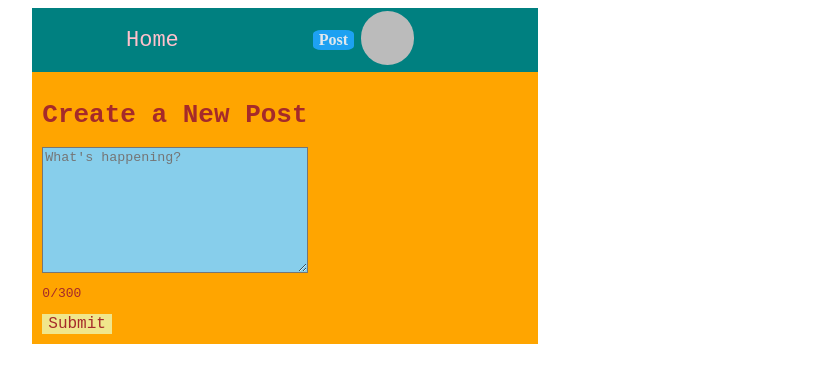
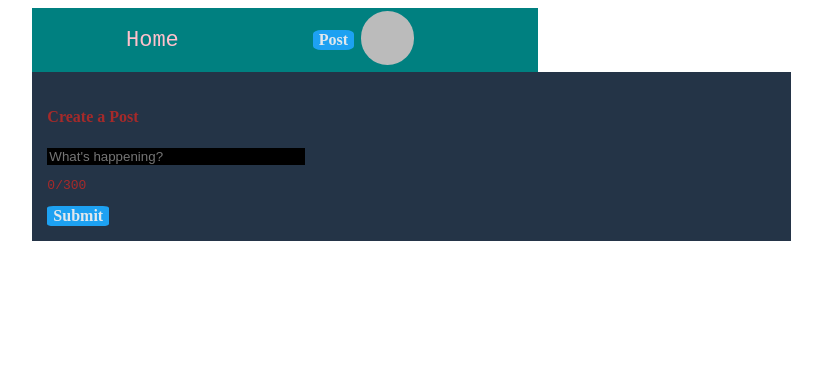
Before and after one commit to a-Cash-dixit/Creative, a Next.js app: page /post in a window 1280 px wide. Shown: the top 382 px of the page, without its empty margins (355-1177 px from the left). Built offline with nearby package versions, Linux system fonts and the light colour scheme; no server answers; sample sign-in values are in the browser's storage.

Commit message:
deploying

```diff
--- a/components/Nav.js
+++ b/components/Nav.js
@@ -2,6 +2,8 @@ import Link from "next/link";
 import { auth } from "../utils/firebase";
 import { useAuthState } from "react-firebase-hooks/auth";
 import Post from "../pages/post";
+import Popup from "reactjs-popup";
+//import "reactjs-popup/dist/styles";
 
 export default function Nav() {
   const [user, loading] = useAuthState(auth);
@@ -27,11 +29,12 @@ export default function Nav() {
         )}
         {user && (
           <div style={{display:"flex",alignItems:"center"}}>
-            <Link href="/post">
-              <button style={{fontWeight:"700", color:"#E1E8ED",background:"#1DA1F2",border:"none",fontSize:"16px",cursor:"pointer",fontFamily:"cursive",borderRadius:"20%"}}>
+
+              <Popup trigger={<button style={{fontWeight:"700", color:"#E1E8ED",background:"#1DA1F2",border:"none",fontSize:"16px",cursor:"pointer",fontFamily:"cursive",borderRadius:"20%"}}>
                 Post
-              </button>
-            </Link>
+              </button>} >
+                <Post></Post>
+              </Popup>
             <Link href="/dashboard">
               <img
                 style={{width:"56%",height:"56%",borderRadius:"100%",margin:"7%"}}
--- a/package.json
+++ b/package.json
@@ -15,7 +15,8 @@
     "react-dom": "18.2.0",
     "react-firebase-hooks": "^5.1.1",
     "react-icons": "^4.7.1",
-    "react-toastify": "^9.1.1"
+    "react-toastify": "^9.1.1",
+    "reactjs-popup": "^2.0.5"
   },
   "devDependencies": {
     "autoprefixer": "^10.4.13",
--- a/pages/post.js
+++ b/pages/post.js
@@ -2,7 +2,7 @@ import { auth, db } from "../utils/firebase";
 import { useAuthState } from "react-firebase-hooks/auth";
 import react from "react";
 import {
-    doc,
+  doc,
   addDoc,
   collection,
   serverTimestamp,
@@ -39,10 +39,10 @@ export default function Post() {
       const docRef = doc(db, "posts", post.id);
       const updatedPost = { ...post, timestamp: serverTimestamp() };
       await updateDoc(docRef, updatedPost);
-      toast.success("Edited Successfully 🖊",{
-        position:toast.POSITION.TOP_CENTER,
-        autoClose:1500
-      })
+      toast.success("Edited Successfully 🖊", {
+        position: toast.POSITION.TOP_CENTER,
+        autoClose: 1500,
+      });
       return route.push("/");
     } else {
       //make a post
@@ -55,10 +55,10 @@ export default function Post() {
         username: user.displayName,
       });
       setPost({ description: "" });
-      toast.success("Posted Successfully 🧨",{
-        position:toast.POSITION.TOP_CENTER,
-        autoClose:1500
-      })
+      // toast.success("Posted Successfully 🧨",{
+      //   position:toast.POSITION.TOP_CENTER,
+      //   autoClose:1500
+      // })
       return route.push("/");
     }
   };
@@ -77,34 +77,34 @@ export default function Post() {
     checkUser();
   }, [user, loading]);
   return (
-    <div style={{ display: "flex", background: "orange" }}>
+    <div style={{ display: "flex", background: "#243447" ,width:"150%"}}>
       <form style={{ padding: "2%" }} onSubmit={SubmitPost}>
-        <h1 style={{ color: "brown", fontFamily: "monospace" }}>
-          {post.id ? "Edit the Post" : "Create a New Post"}
-        </h1>
+        <h4 style={{ color: "brown", fontFamily: "cursive" }}>
+          {post.id ? "Edit the Post" : "Create a Post"}
+        </h4>
         <div style={{ display: "flex", flexDirection: "column" }}>
-          <textarea
-            style={{ background: "skyblue", color: "white" }}
+          <input
+            style={{ background: "black", color: "white",border:"none" ,width:"140%"}}
             placeholder="What's happening?"
-            rows={8}
-            cols={15}
             value={post.description}
             onChange={(e) => {
               setPost({ ...post, description: e.target.value });
             }}
-          ></textarea>
+          ></input>
           <p style={{ color: "brown", fontFamily: "monospace" }}>
             {post.description.length}/300
           </p>
         </div>
         <button
           style={{
-            color: "brown",
-            background: "khaki",
+            fontWeight: "700",
+            color: "#E1E8ED",
+            background: "#1DA1F2",
             border: "none",
             fontSize: "16px",
             cursor: "pointer",
-            fontFamily: "monospace",
+            fontFamily: "cursive",
+            borderRadius: "10%",
           }}
           type="submit"
         >
```
Also changed, not shown: 1 other file (tests, documents, lock files or other folders).
